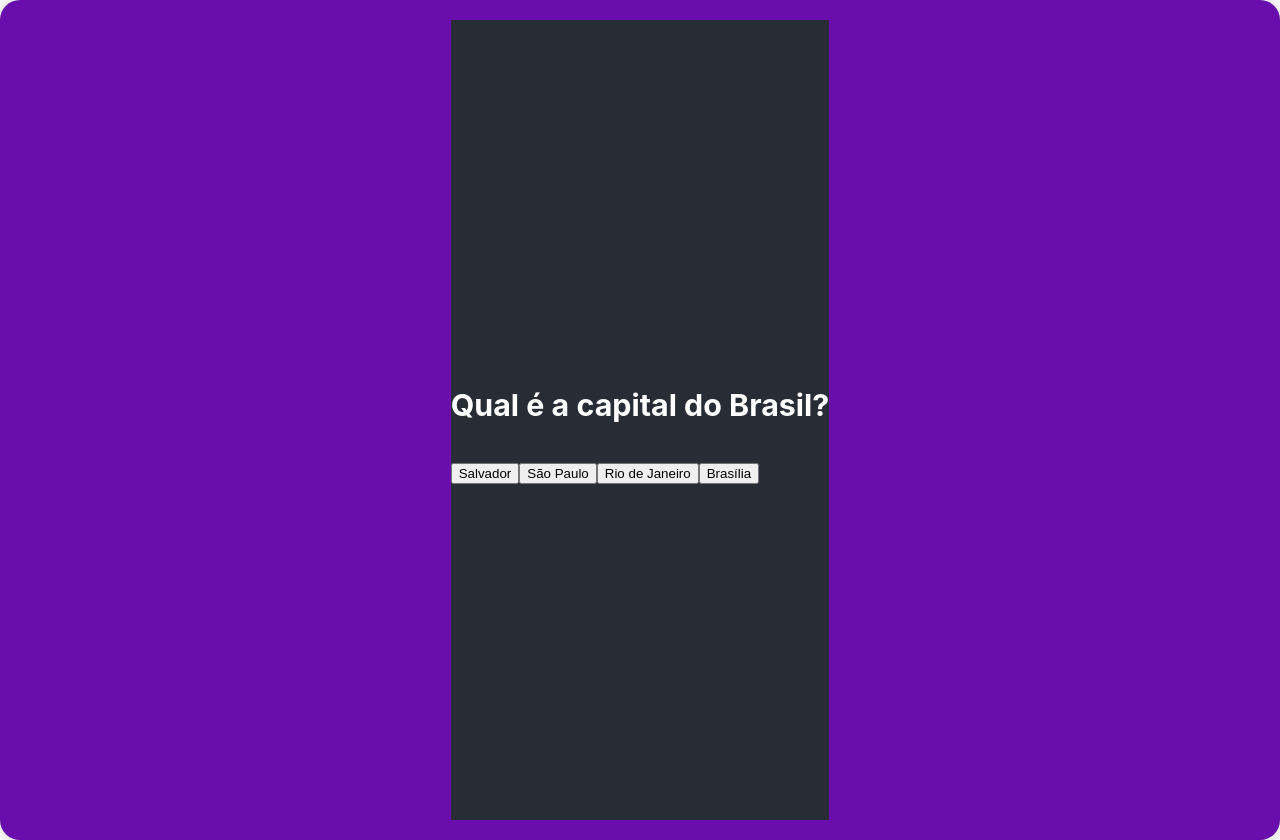
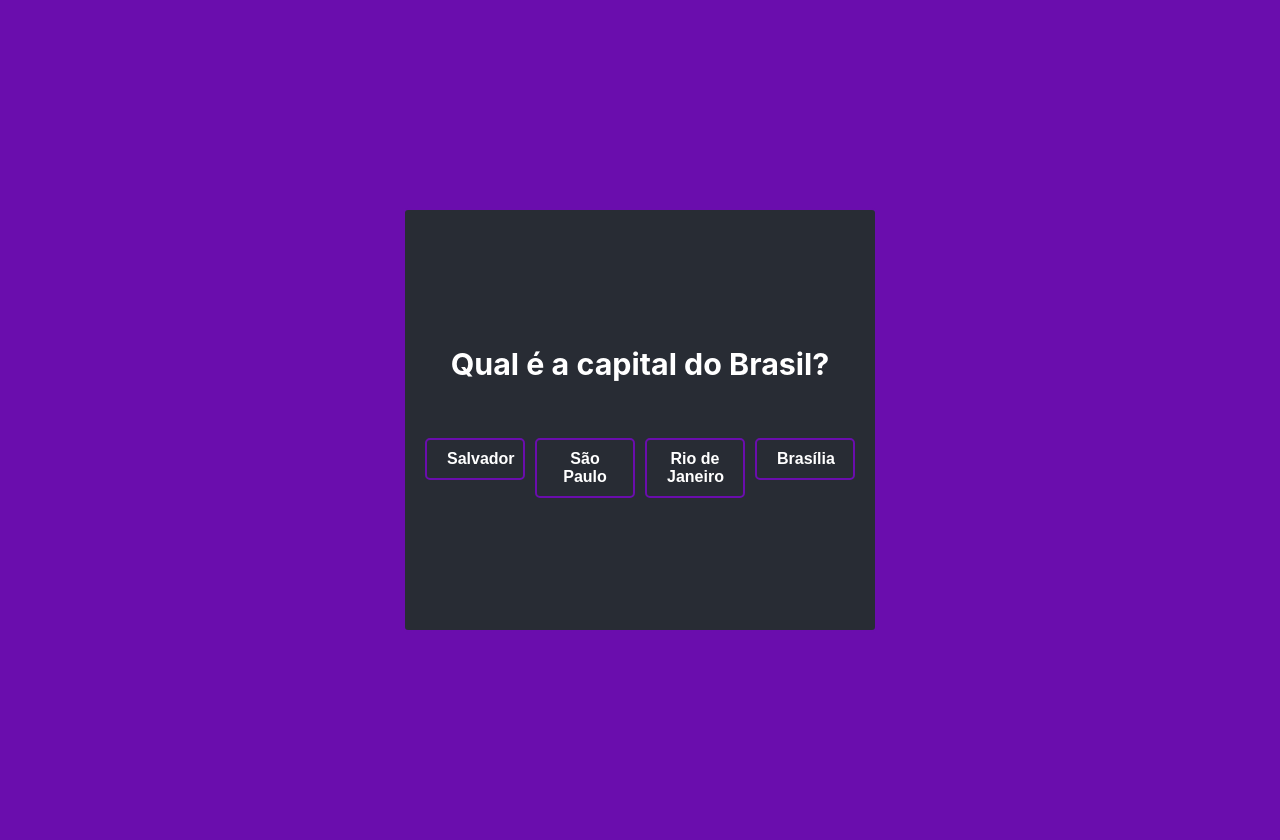
Before and after one commit to Rolig4n/vidanigmas, a React (Create React App) app: page / in a window 1280 px wide. Built offline with nearby package versions, Linux system fonts and the light colour scheme.

Commit message:
melhorias no css

```diff
--- a/src/App.css
+++ b/src/App.css
@@ -4,7 +4,6 @@
   align-items: center;
   height: 100vh;
   background-color: #6a0dad; /* Roxo Real */
-    border-radius: 20px;
   padding: 20px;
   box-shadow: 0px 0px 20px rgba(0, 0, 0, 0.2);
 }
@@ -16,10 +15,13 @@
 
 .App-header {
   background-color: #282c34;
-  min-height: 100vh;
+  min-height: 50vh;
+  padding: 10px 20px;
   display: flex;
   flex-direction: column;
   align-items: center;
+  border: 2px solid #6a0dad;
+  border-radius: 5px;
   justify-content: center;
   font-size: calc(10px + 2vmin);
   color: white;
@@ -28,3 +30,28 @@
 .App-link {
   color: #61dafb;
 }
+
+.opcoes, h3 {
+  display: flex;
+  justify-content: center;
+  /* margin: 1px; */
+  gap: 10px; /* Adjust the gap between buttons */
+}
+
+.opcoes .opcao {
+  max-width: 100px;
+  width: 100%;
+  padding: 10px 20px;
+  font-size: 16px;
+  font-weight: bold;
+  color: #ffffff;
+  background-color: transparent;
+  border: 2px solid #6a0dad;
+  border-radius: 5px;
+  cursor: pointer;
+  transition: background-color 0.3s, color 0.3s;
+}
+
+.opcoes .opcao:hover {
+  background-color: #6a0dad; /* Purple background on hover */
+}
--- a/src/pergunta.js
+++ b/src/pergunta.js
@@ -5,13 +5,15 @@ const Pergunta = ({ pergunta, handleResposta }) => {
   const opcoesResposta = [resposta_correta, ...respostas_incorretas].sort(() => Math.random() - 0.5);
 
   return (
-    <div>
+    <div >
       <h3>{textoPergunta}</h3>
-      {opcoesResposta.map((opcao, index) => (
-        <button key={index} onClick={() => handleResposta(opcao)}>
-          {opcao}
-        </button>
-      ))}
+      <div className='opcoes'>
+        {opcoesResposta.map((opcao, index) => (
+          <p><button className='opcao' key={index} onClick={() => handleResposta(opcao)}>
+            {opcao}
+          </button></p>
+        ))}
+      </div>
     </div>
   );
 };
```
Lines whose indentation alone changed are shown as unchanged.
